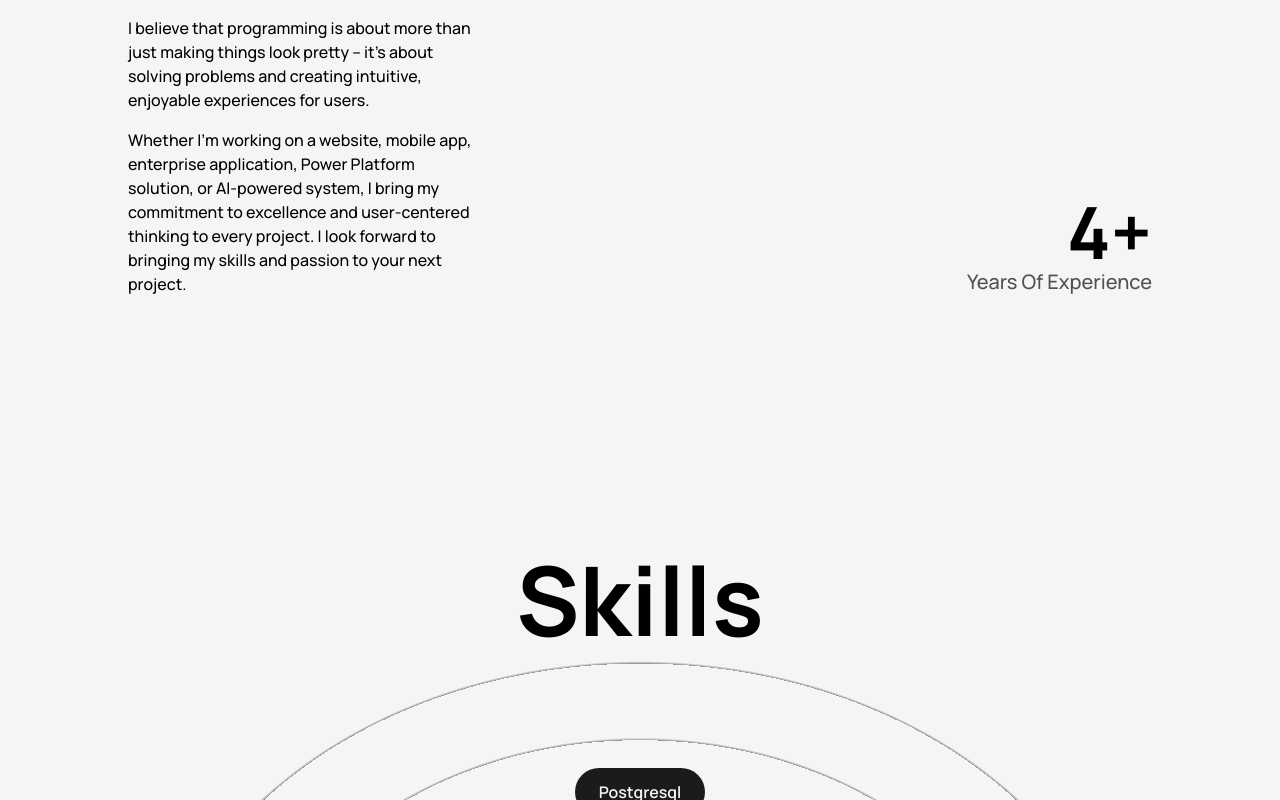
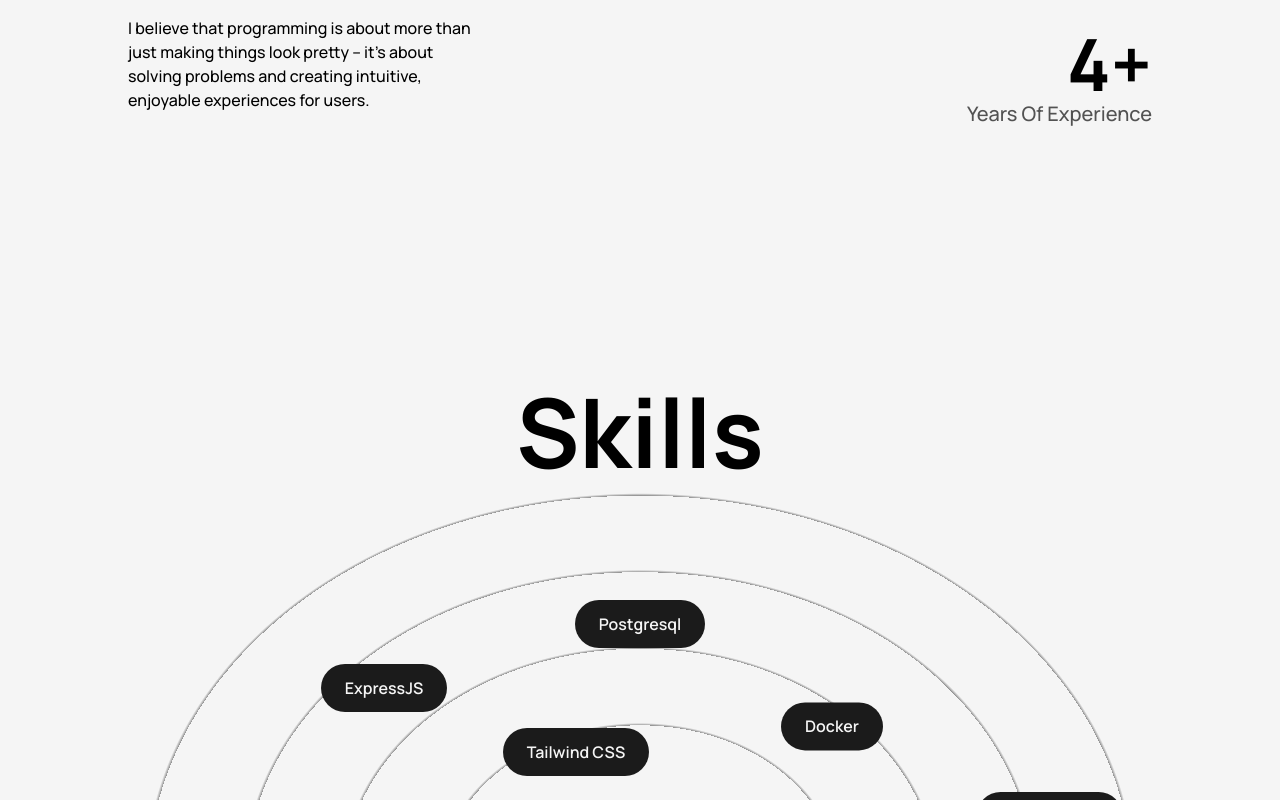
Before and after one commit to christopher827/Portfolio, a React (Create React App) app: page /about in a window 1280 px wide. Shown: the part 900-1700 px from the top of the page. Built offline with nearby package versions, Linux system fonts and the light colour scheme.

Commit message:
Update About.js

```diff
--- a/src/pages/About.js
+++ b/src/pages/About.js
@@ -52,8 +52,6 @@ I believe programming is about more than just making things look pretty – it's
 <p className='my-4 font-medium'>I believe that programming is about more than just making things look pretty – it's about solving problems and
 creating intuitive, enjoyable experiences for users.
 </p>
-<p className='font-medium'>Whether I’m working on a website, mobile app, enterprise application, Power Platform solution, or AI-powered system, I bring my commitment to excellence and user-centered thinking to every project. I look forward to bringing my skills and passion to your next project.
-</p>
 </div>
 
 <div className='col-span-3 relative h-max rounded-2xl border-2 border-solid border-dark bg-light p-8 dark:bg-dark dark:border-light xl:col-span-4 md:order-1 md:col-span-8'>
```
